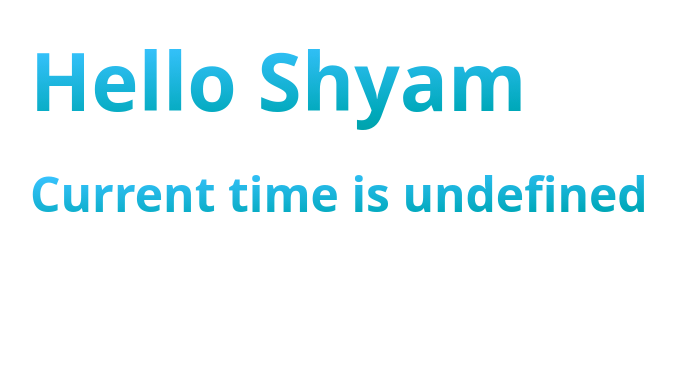
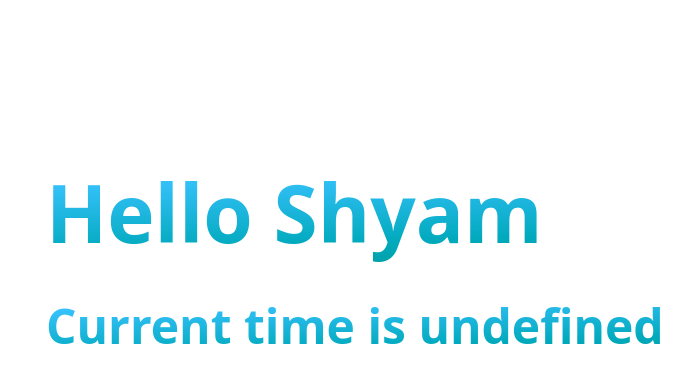
Before and after one commit to sshyam-gupta/next.js-isr-demo, a Next.js app: page /csr in a window 1280 px wide. Shown: the top 382 px of the page, without its empty margins (220-911 px from the left). Built offline with nearby package versions, Linux system fonts and the light colour scheme; no server answers.

Commit message:
basic styling

```diff
--- a/src/components/Welcome.js
+++ b/src/components/Welcome.js
@@ -1,9 +1,9 @@
 function Welcome(data) {
   return (
-    <>
+    <section style={{ padding: "7rem 1rem" }}>
       <h1>{`Hello Shyam`}</h1>
       <h2>{`Current time is ${data?.time}`}</h2>
-    </>
+    </section>
   );
 }
 
```
